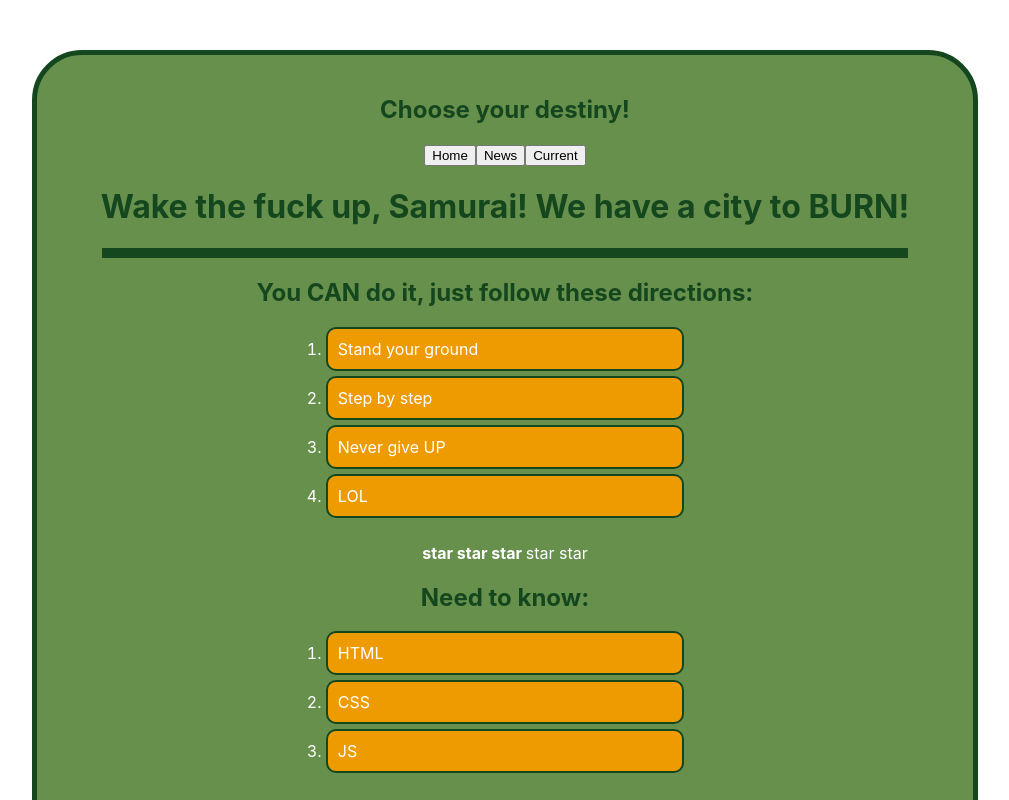
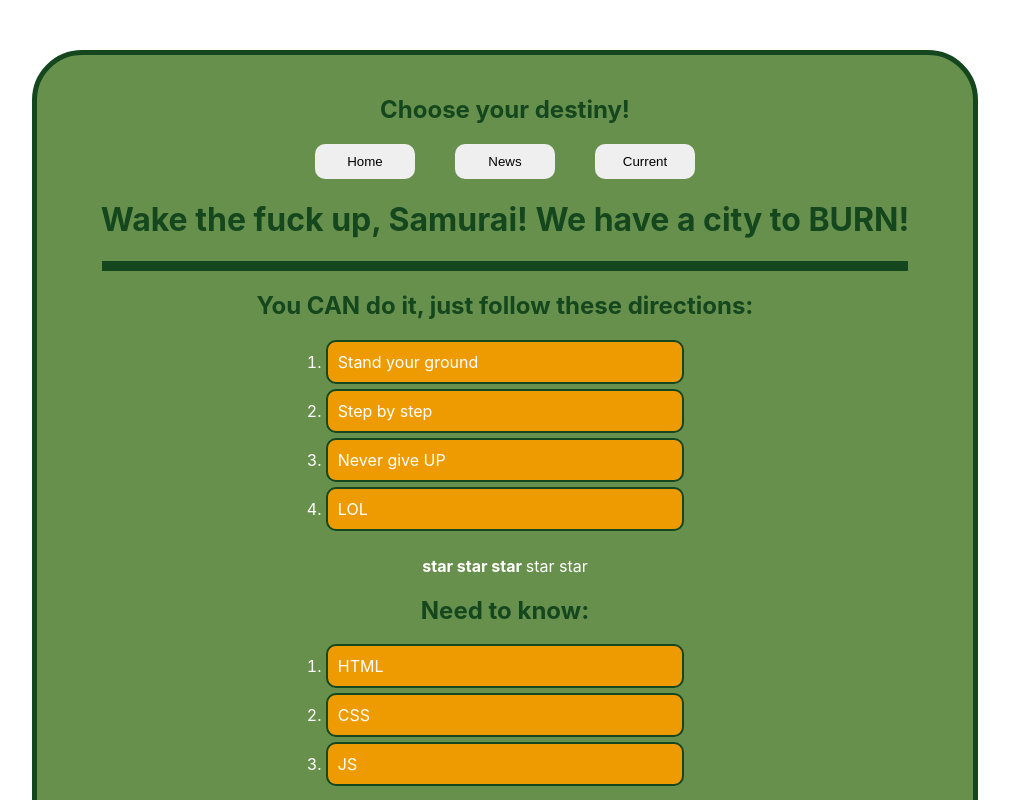
Before and after one commit to Pikadorius/samurai-way-main, a React (Create React App) app: page / in a window 1280 px wide. Shown: the top 800 px of the page, without its empty margins (135-1144 px from the left). Built offline with nearby package versions, Linux system fonts and the light colour scheme.

Commit message:
delete unused and add new css props

```diff
--- a/src/App.css
+++ b/src/App.css
@@ -66,28 +66,12 @@ li {
   list-style: none;
 }
 
-.page-header li {
-  text-align: center;
-}
-
 .break_line {
   padding: 0;
   margin: 20px auto;
   width: 90%;
   height: 10px;
   background-color: #14471E;
-}
-
-.page-header li {
-  width: 100px;
-}
-
-a {
-  color: white;
-}
-
-a:hover {
-  color: red;
 }
 
 h1, h2, h3 {
@@ -102,3 +86,11 @@ h1, h2, h3 {
 td, th {
   border: 2px solid red;
 }
+
+button {
+  padding: 10px;
+  margin: 0 20px;
+  width: 100px;
+  border-radius: 10px;
+  border: none;
+}
```
